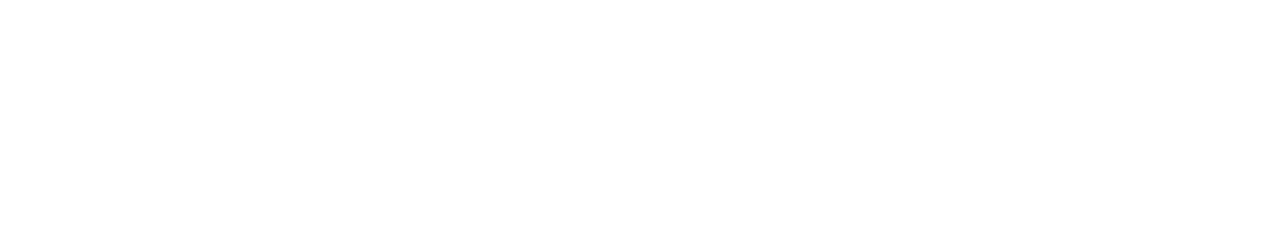
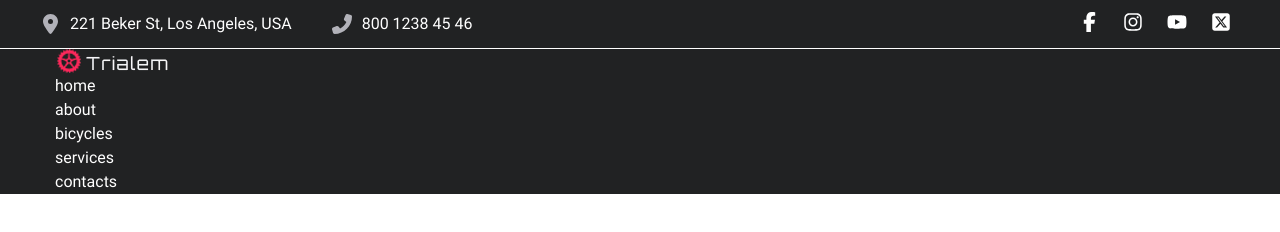
Before and after one commit to rumiyevskiy/vite-morepages, a website built with Vite: page src/html/layouts/_html.html in a window 1280 px wide. Built offline with nearby package versions, Linux system fonts and the light colour scheme.

Commit message:
modified:   src/html/layouts/header/_header.html 	modified:   src/html/layouts/header/_index.scss

```diff
--- /dev/null
+++ b/src/html/_common.scss
@@ -0,0 +1,53 @@
+
+.icon {
+    display: flex;
+    gap: 10px;
+    align-items: center;
+
+    &::before {
+        content: '';
+        width: 20px;
+        height: 20px;
+        mask-size: contain;
+        mask-repeat: no-repeat;
+        mask-position: center;
+        background-color: currentColor;
+        transition: background-color 0.3s ease-in-out;
+    }
+}
+
+.icon-location {
+    &::before {
+        mask-image: var(--icon-location);
+    }
+}
+
+.icon-phone {
+    &::before {
+        mask-image: var(--icon-phone);
+    }
+}
+
+.icon-fb {
+    &::before {
+        mask-image: var(--icon-fb);
+    }
+}
+
+.icon-insta {
+    &::before {
+        mask-image: var(--icon-insta);
+    }
+}
+
+.icon-youtube {
+    &::before {
+        mask-image: var(--icon-youtube);
+    }
+}
+
+.icon-x {
+    &::before {
+        mask-image: var(--icon-x);
+    }
+}
--- a/src/html/_index.scss
+++ b/src/html/_index.scss
@@ -1 +1,3 @@
 @use 'layouts';
+@use 'components';
+@use 'common';
--- /dev/null
+++ b/src/html/components/_index.scss
@@ -0,0 +1,2 @@
+@use 'logo';
+@use 'social';
--- /dev/null
+++ b/src/html/components/logo/_index.html
@@ -0,0 +1,3 @@
+<a href="/" class="logo">
+    <img src="/src/assets/images/logo.webp" width="114" height="25" alt="logo">
+</a>
--- /dev/null
+++ b/src/html/components/social/_index.html
@@ -0,0 +1,27 @@
+<ul class="social">
+
+    <li>
+        <a href="https://www.facebook.com/" target="_blank" class="social__link icon icon-fb">
+            <span class="sr-only">Go to our facebook page</span>
+        </a>
+    </li>
+
+    <li>
+        <a href="https://www.instagram.com/" target="_blank" class="social__link icon icon-insta">
+            <span class="sr-only">Go to our instagram page</span>
+        </a>
+    </li>
+
+    <li>
+        <a href="https://www.youtube.com/" target="_blank" class="social__link icon icon-youtube">
+            <span class="sr-only">Go to our youtube</span>
+        </a>
+    </li>
+
+    <li>
+        <a href="https://x.com/" target="_blank" class="social__link icon icon-x">
+            <span class="sr-only">Go to our x page</span>
+        </a>
+    </li>
+
+</ul>
--- /dev/null
+++ b/src/html/components/social/_index.scss
@@ -0,0 +1,20 @@
+@use '../../../styles/mixins/'as*;
+
+.social {
+    display: flex;
+    gap: 15px;
+
+    &__link {
+        &::before {
+            background-color: var(--c-lightgray);
+            width: 14px;
+            height: 14px;
+        }
+
+        @include hover {
+            &::before {
+                background-color: gold;
+            }
+        }
+    }
+}
--- a/src/html/layouts/header/_header.html
+++ b/src/html/layouts/header/_header.html
@@ -1,11 +1,61 @@
 <header class="header">
 
     <div class="header-top">
+
+        <div class="container header-top__inner">
+
+            <ul class="contact-info">
+
+                <li>
+                    <a class="contact-info__link icon icon-location" href="https://maps.app.goo.gl/qYgZYbPzKZeygJkF6" target="_blank">221 Beker St, Los Angeles, USA</a>
+                </li>
+
+                <li>
+                    <a class="contact-info__link icon icon-phone" href="tel:80012384546">800 1238 45 46</a>
+                </li>
+
+            </ul>
+
+            <include src="html/components/social/_index.html"></include>
+
+        </div>
 
     </div>
 
     <div class="header-bottom">
 
+        <div class="container">
+
+            <nav class="nav">
+                <include src="html/components/logo/_index.html"></include>
+
+                <ul class="menu">
+
+                    <li>
+                        <a href="/" class="menu__link">home</a>
+                    </li>
+
+                    <li>
+                        <a href="/about.html" class="menu__link">about</a>
+                    </li>
+
+                    <li>
+                        <a href="/bicycles.html" class="menu__link">bicycles</a>
+                    </li>
+
+                    <li>
+                        <a href="/services.html" class="menu__link">services</a>
+                    </li>
+
+                    <li>
+                        <a href="/contacts.html" class="menu__link">contacts</a>
+                    </li>
+
+                </ul>
+            </nav>
+
+        </div>
+
     </div>
 
 </header>
--- a/src/html/layouts/header/_index.scss
+++ b/src/html/layouts/header/_index.scss
@@ -0,0 +1,25 @@
+.header {
+    background-color: #212223;
+    color: var(--c-white);
+}
+
+.header-top {
+    border-bottom: 1px solid var(--c-white);
+
+    &__inner {
+        display: flex;
+        justify-content: space-between;
+        padding: 12px 0;
+    }
+
+    .contact-info {
+        display: flex;
+        gap: 40px;
+
+        &__link {
+            &::before {
+                background-color: var(--c-lightgray);
+            }
+        }
+    }
+}
--- a/src/styles/base/_fonts.scss
+++ b/src/styles/base/_fonts.scss
@@ -1,22 +1,22 @@
 @use "../mixins/"as *;
 
-$fontPrimary: "";
-$fontSecondary: "";
+$fontPrimary: "Roboto";
+$fontSecondary: "Anton";
 
 //
 
-@include font-woff2($fontPrimary, "/src/assets/fonts/#{$fontPrimary}-Thin", 100, normal);
-@include font-woff2($fontPrimary, "/src/assets/fonts/#{$fontPrimary}-ExtraLight", 200, normal);
+// @include font-woff2($fontPrimary, "/src/assets/fonts/#{$fontPrimary}-Thin", 100, normal);
+// @include font-woff2($fontPrimary, "/src/assets/fonts/#{$fontPrimary}-ExtraLight", 200, normal);
 @include font-woff2($fontPrimary, "/src/assets/fonts/#{$fontPrimary}-Light", 300, normal);
 @include font-woff2($fontPrimary, "/src/assets/fonts/#{$fontPrimary}-Regular", 400, normal);
 @include font-woff2($fontPrimary, "/src/assets/fonts/#{$fontPrimary}-Medium", 500, normal);
-@include font-woff2($fontPrimary, "/src/assets/fonts/#{$fontPrimary}-SemiBold", 600, normal);
+// @include font-woff2($fontPrimary, "/src/assets/fonts/#{$fontPrimary}-SemiBold", 600, normal);
 @include font-woff2($fontPrimary, "/src/assets/fonts/#{$fontPrimary}-Bold", 700, normal);
-@include font-woff2($fontPrimary, "/src/assets/fonts/#{$fontPrimary}-ExtraBold", 800, normal);
-@include font-woff2($fontPrimary, "/src/assets/fonts/#{$fontPrimary}-Black", 900, normal);
+// @include font-woff2($fontPrimary, "/src/assets/fonts/#{$fontPrimary}-ExtraBold", 800, normal);
+// @include font-woff2($fontPrimary, "/src/assets/fonts/#{$fontPrimary}-Black", 900, normal);
 
 @include font-woff2($fontSecondary, "/src/assets/fonts/#{$fontSecondary}-Regular", 400, normal);
-@include font-woff2($fontSecondary, "/src/assets/fonts/#{$fontSecondary}-Medium", 500, normal);
-@include font-woff2($fontSecondary, "/src/assets/fonts/#{$fontSecondary}-SemiBold", 600, normal);
-@include font-woff2($fontSecondary, "/src/assets/fonts/#{$fontSecondary}-Bold", 700, normal);
-@include font-woff2($fontSecondary, "/src/assets/fonts/#{$fontSecondary}-ExtraBold", 800, normal);
+// @include font-woff2($fontSecondary, "/src/assets/fonts/#{$fontSecondary}-Medium", 500, normal);
+// @include font-woff2($fontSecondary, "/src/assets/fonts/#{$fontSecondary}-SemiBold", 600, normal);
+// @include font-woff2($fontSecondary, "/src/assets/fonts/#{$fontSecondary}-Bold", 700, normal);
+// @include font-woff2($fontSecondary, "/src/assets/fonts/#{$fontSecondary}-ExtraBold", 800, normal);
--- a/src/styles/base/_variables.scss
+++ b/src/styles/base/_variables.scss
@@ -1,3 +1,7 @@
 :root {
+  --ff-primary: 'Roboto', sans-serif;
+  --ff-іecondary: 'Anton', sans-serif;
 
+  --c-white: #ffffff;
+  --c-lightgray: #B2B2B9;
 }
```
Also changed, not shown: src/html/components/logo/_index.scss (added).
